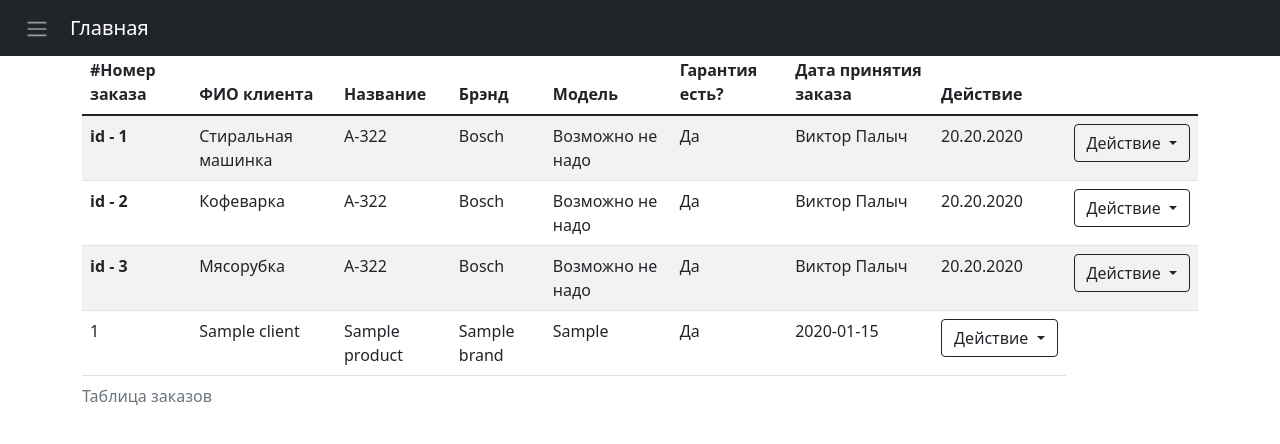
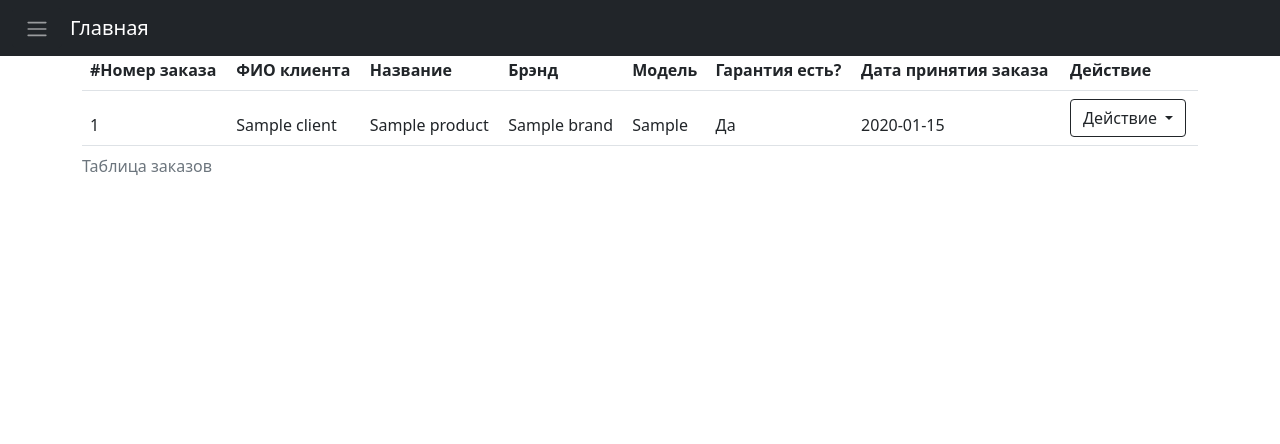
Before and after one commit to Mort3gar/web_interface, a Flask app: page / in a window 1280 px wide. Shown: the top 444 px of the page. Run offline with Flask 3, Linux system fonts and the light colour scheme; tables that the repository leaves empty hold one stand-in row (values such as "Sample post"); parts of the project's set-up code (start-up, migrations or seed data) failed here and were passed over.

Commit message:
update data and add data in table_execution

```diff
--- a/app/templates/table_data.html
+++ b/app/templates/table_data.html
@@ -20,72 +20,7 @@
               </tr>
             </thead>
             <tbody>
-              <tr>
-                <th scope="row">id - 1</th>
-                <td>Стиральная машинка</td>
-                <td>A-322</td>
-                <td>Bosch</td>
-                <td>Возможно не надо</td>
-                <td>Да</td>
-                <td>Виктор Палыч</td>
-                <td>20.20.2020</td>
-                <td>
-                  <div class="btn-group">
-                    <button type="button" class="btn btn-outline-dark dropdown-toggle" data-bs-toggle="dropdown" aria-expanded="false">
-                      Действие
-                    </button>
-                    <ul class="dropdown-menu">
-                      <li><a class="dropdown-item" href="#">Изменить</a></li>
-                      <li><hr class="dropdown-divider"></li>
-                      <li><a class="dropdown-item" href="#">Удалить</a></li>
-                    </ul>
-                  </div>
-                </td>
-              </tr>
-              <tr>
-                <th scope="row">id - 2</th>
-                <td>Кофеварка</td>
-                <td>A-322</td>
-                <td>Bosch</td>
-                <td>Возможно не надо</td>
-                <td>Да</td>
-                <td>Виктор Палыч</td>
-                <td>20.20.2020</td>
-                <td>
-                  <div class="btn-group">
-                    <button type="button" class="btn btn-outline-dark dropdown-toggle" data-bs-toggle="dropdown" aria-expanded="false">
-                      Действие
-                    </button>
-                    <ul class="dropdown-menu">
-                      <li><a class="dropdown-item" href="#">Изменить</a></li>
-                      <li><hr class="dropdown-divider"></li>
-                      <li><a class="dropdown-item" href="#">Удалить</a></li>
-                    </ul>
-                  </div>
-                </td>
-              </tr>
-              <tr>
-                <th scope="row">id - 3</th>
-                <td>Мясорубка</td>
-                <td>A-322</td>
-                <td>Bosch</td>
-                <td>Возможно не надо</td>
-                <td>Да</td>
-                <td>Виктор Палыч</td>
-                <td>20.20.2020</td>
-                <td>
-                  <div class="btn-group">
-                    <button type="button" class="btn btn-outline-dark dropdown-toggle" data-bs-toggle="dropdown" aria-expanded="false">
-                      Действие
-                    </button>
-                    <ul class="dropdown-menu">
-                      <li><a class="dropdown-item" href="#">Изменить</a></li>
-                      <li><hr class="dropdown-divider"></li>
-                      <li><a class="dropdown-item" href="#">Удалить</a></li>
-                    </ul>
-                  </div>
-                </td>
-              </tr>
+              <!-- Сюда будут вставляться строки с ячейками -->
             </tbody>
           </table>
     </div>
@@ -124,7 +59,11 @@
                         // Проверка на наличие гарнатийного периода
                         if (key === "warranty_period") {
                           let garanthy;
-                          if (Number([one_data][key]) < Number([one_data]["order_receipt_date"])) {
+                          let warranty_date = new Date((data[one_data][key]));
+                          let order_receipt_date = new Date(data[one_data]["order_receipt_date"]);
+
+                          // console.log(warranty_date.getTime() < order_receipt_date.getTime());
+                          if (warranty_date.getTime() < order_receipt_date.getTime()) {
                             garanthy = "Нет"
                           }
                           else{
```
Also changed, not shown: app/templates/table_execute_orders.html (+18 -26 lines).
